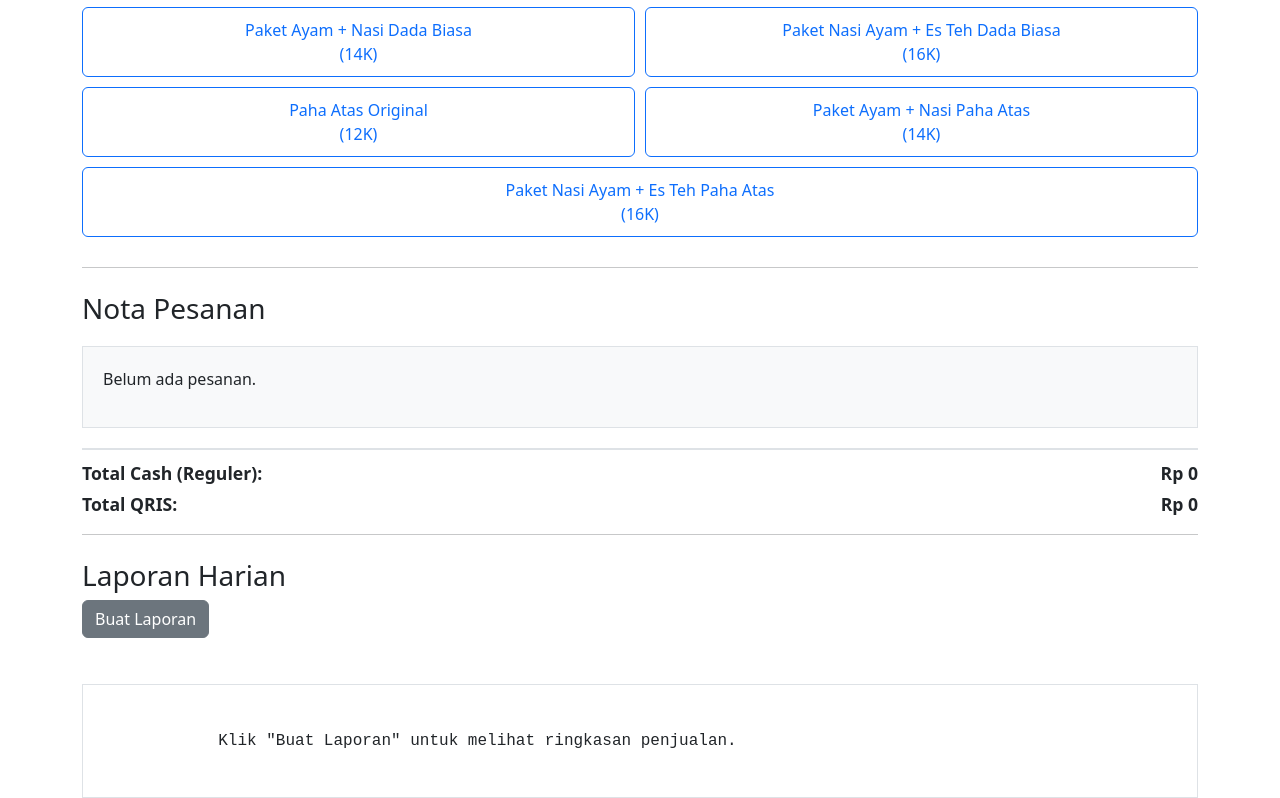
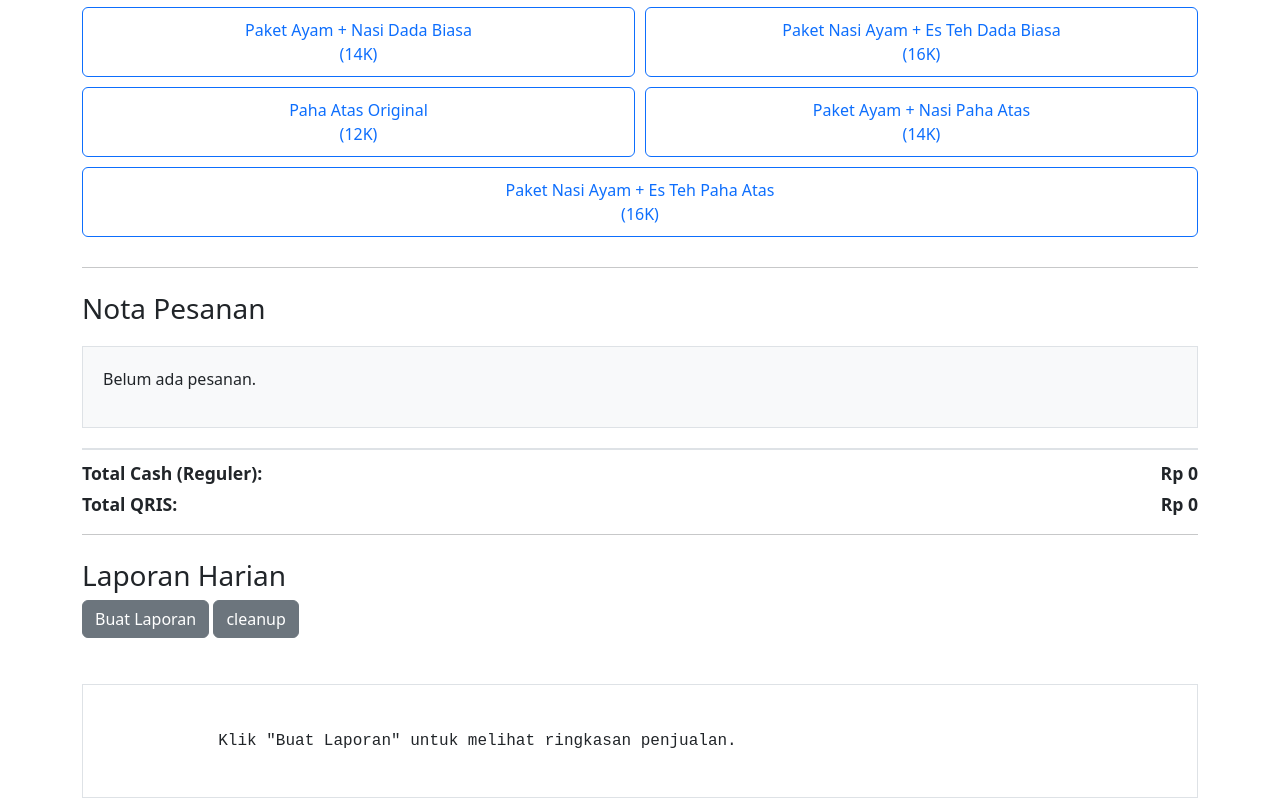
Before and after one commit to cdnss/link, a plain HTML site: page index.html in a window 1280 px wide. Shown: the part 475-1273 px from the top of the page. Drawn offline with nearby package versions, Linux system fonts and the light colour scheme.

Commit message:
Update index.html

```diff
--- a/index.html
+++ b/index.html
@@ -39,6 +39,7 @@
         <hr>
         <h3 class="mt-4">Laporan Harian</h3>
         <button class="btn btn-secondary mb-3" id="generateReportButton">Buat Laporan</button>
+        <button class="btn btn-secondary mb-3" onclick=`$(".increase-qty-nota, .decrease-qty-nota").remove();`>cleanup</button>
 
         <div class="report-area" id="reportArea">
             Klik "Buat Laporan" untuk melihat ringkasan penjualan.
```
